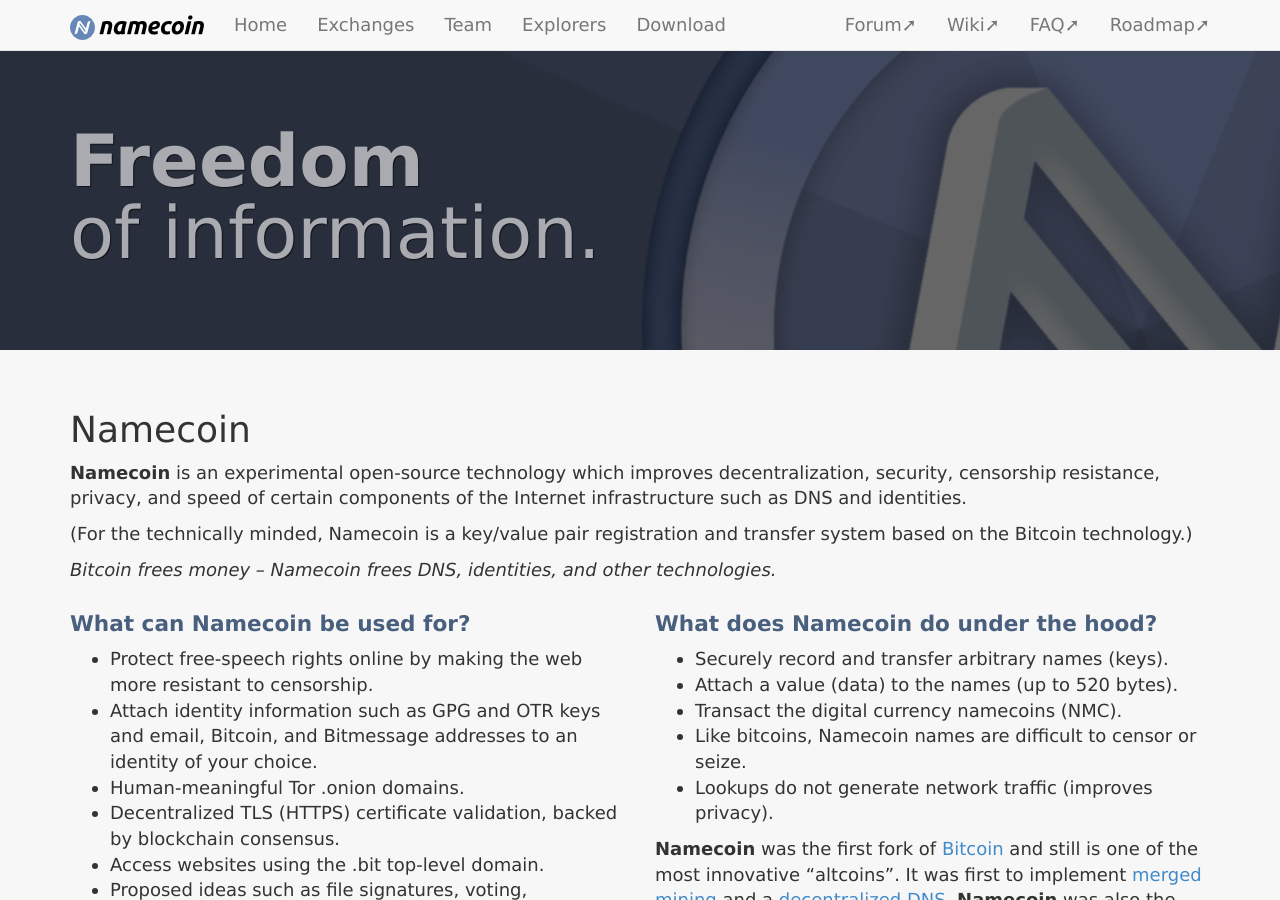
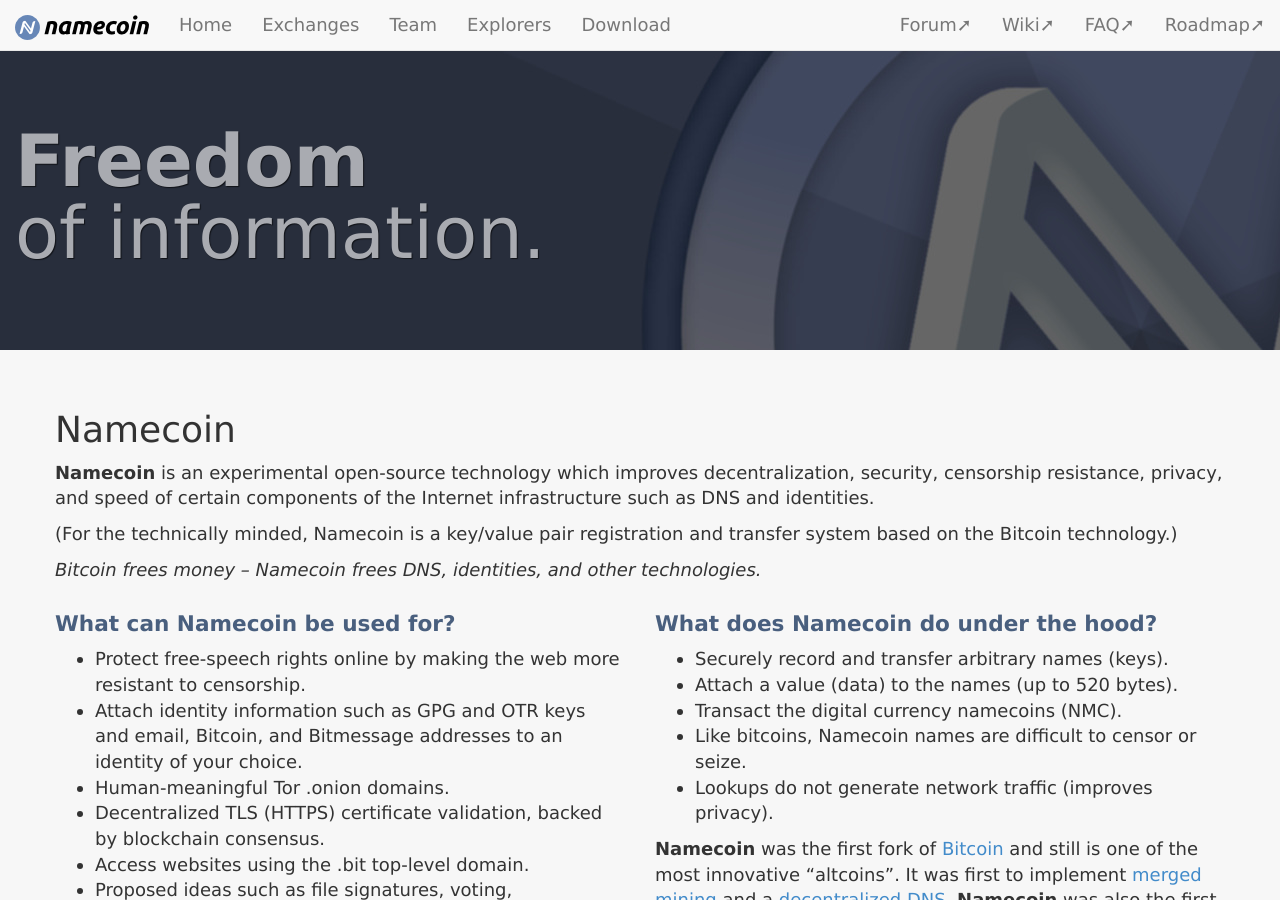
Before and after one commit to JeremyRand/namecoin.org, a Jekyll site: the page built from index.md, in a window 1280 px wide and 900 px high. Built offline with Jekyll 4.4.1, drawn with Linux system fonts in a browser that asks for light colours.

Commit message:
Changed container to container-fluid.  Should fix some display issues in Tor Browser.

```diff
--- a/_includes/footer.html
+++ b/_includes/footer.html
@@ -1,6 +1,6 @@
 <footer class="site-footer">
 
-        <div class="container">
+        <div class="container-fluid">
             <ul class="list-inline">
                 <li><a href="https://github.com/namecoin"><i class="fa fa-github fa-2x" title="GitHub">GitHub</i></a></li>
                 <li><a href="https://twitter.com/Namecoin"><i class="fa fa-twitter fa-2x" title="Twitter">Twitter</i></a></li>
--- a/_includes/header.html
+++ b/_includes/header.html
@@ -1,7 +1,7 @@
 <header class="site-header">
 
         <nav class="navbar navbar-default navbar-fixed-top" role="navigation">
-            <div class="container">
+            <div class="container-fluid">
                 <div class="navbar-header">
                      <button type="button" class="navbar-toggle" data-toggle="collapse" data-target="#navbar-collapse">
                         <span class="sr-only">Toggle navigation</span>
@@ -31,7 +31,7 @@
 
 </header>
 
-<div id="fancy-graphic"><div class="container"><p>
+<div id="fancy-graphic"><div class="container-fluid"><p>
 <script type="text/javascript">
 var taglines = [
     '<strong>In information</strong><br />we <strong>trust</strong>.',
--- a/_layouts/default.html
+++ b/_layouts/default.html
@@ -8,7 +8,7 @@
     {% include header.html %}
 
     <div id="content"
-      ><div class="container">
+      ><div class="container-fluid">
         {{ content }}
       </div>
     </div>
```
